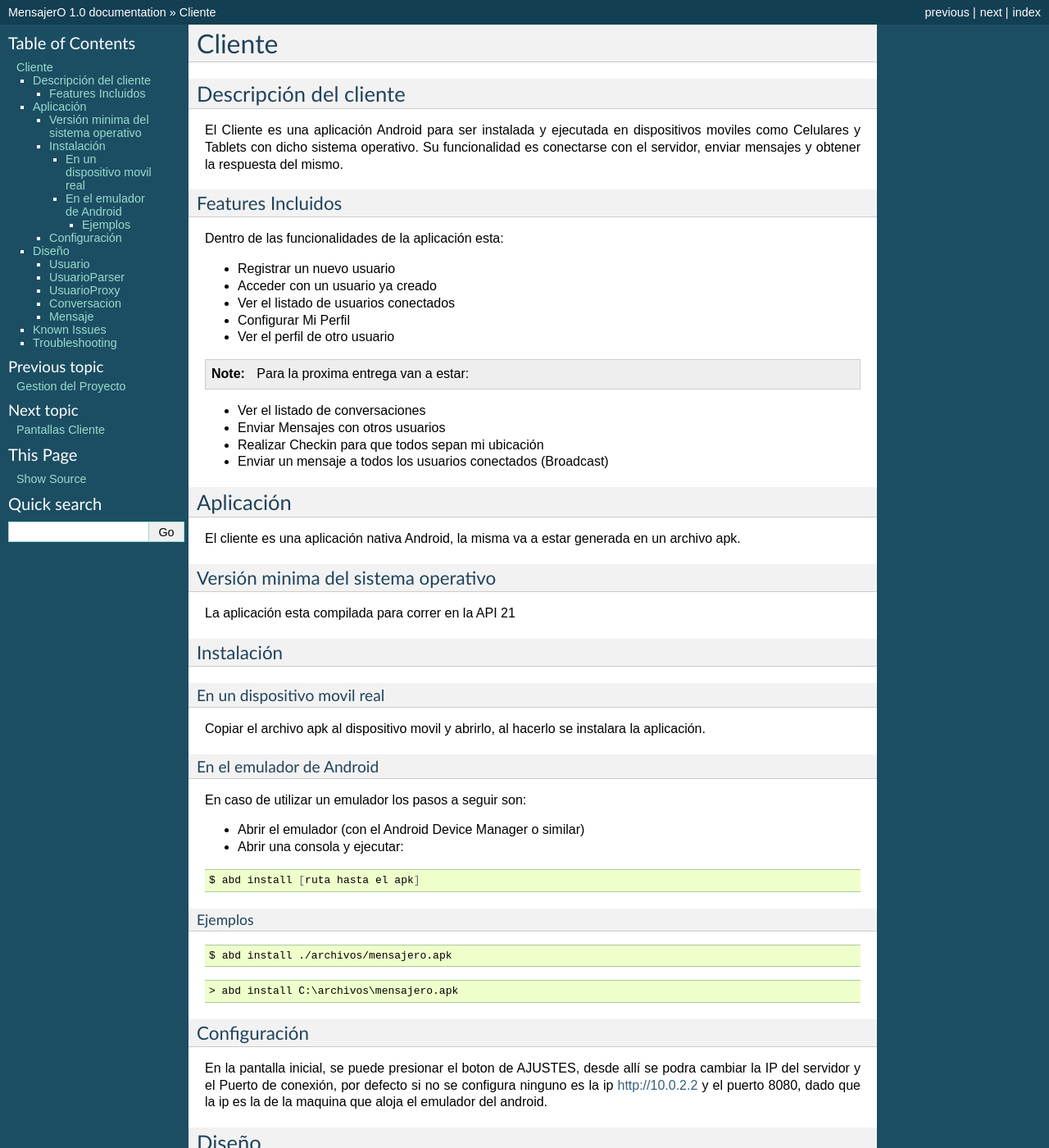
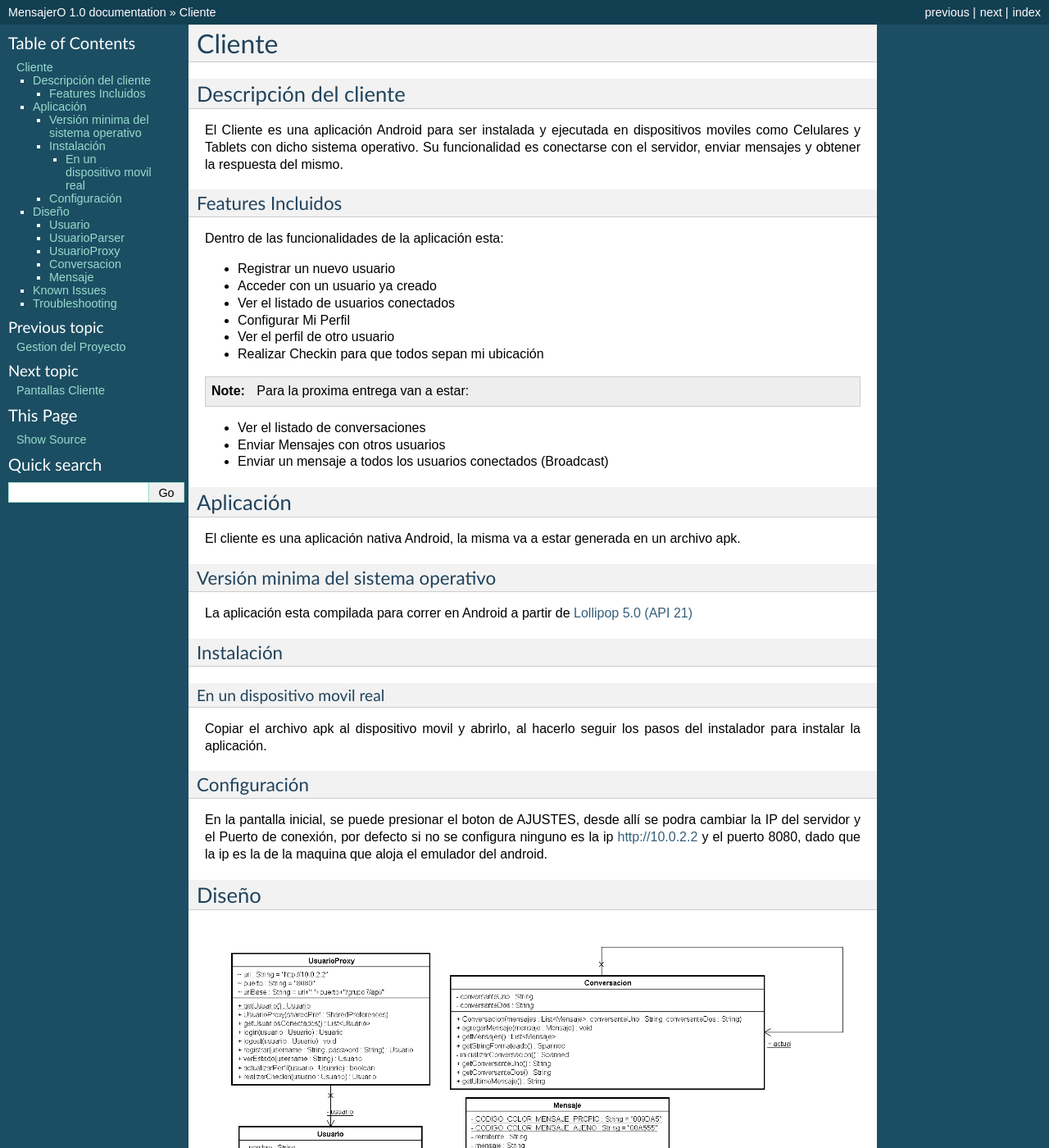
Before and after one commit to mellerster/7552Grupo7, a Sphinx documentation site: the page built from documentacion/source/Cliente.rst, in a window 1280 px wide and 1400 px high. Shown: the whole window at 82% size. Built offline with Sphinx 7.4.7, drawn with Linux system fonts in a browser that asks for light colours.

Commit message:
Actualizada documentacion del proyecto y cliente

```diff
--- a/documentacion/source/Cliente.rst
+++ b/documentacion/source/Cliente.rst
@@ -18,12 +18,12 @@
 * Ver el listado de usuarios conectados
 * Configurar Mi Perfil
 * Ver el perfil de otro usuario
+* Realizar Checkin para que todos sepan mi ubicación
 
 .. note:: Para la proxima entrega van a estar:
 
 * Ver el listado de conversaciones
 * Enviar Mensajes con otros usuarios
-* Realizar Checkin para que todos sepan mi ubicación
 * Enviar un mensaje a todos los usuarios conectados (Broadcast)
 
 **********
@@ -35,7 +35,7 @@
 Versión minima del sistema operativo
 ====================================
 
-La aplicación esta compilada para correr en la API 21
+La aplicación esta compilada para correr en Android a partir de `Lollipop 5.0 (API 21) <http://www.android.com/versions/lollipop-5-0/>`_
 
 Instalación
 ===========
@@ -43,31 +43,8 @@
 En un dispositivo movil real
 ----------------------------
 
-Copiar el archivo apk al dispositivo movil y abrirlo, al hacerlo se instalara la aplicación.
+Copiar el archivo apk al dispositivo movil y abrirlo, al hacerlo seguir los pasos del instalador para instalar la aplicación.
 
-En el emulador de Android
--------------------------
-
-En caso de utilizar un emulador los pasos a seguir son:
-
-* Abrir el emulador (con el Android Device Manager o similar)
-
-* Abrir una consola y ejecutar:
-
-.. sourcecode:: bash
-
-	$ abd install [ruta hasta el apk]
-
-Ejemplos
-........
-
-.. sourcecode:: bash
-
-	$ abd install ./archivos/mensajero.apk
-
-.. sourcecode:: batch
-
-	> abd install C:\archivos\mensajero.apk
 
 Configuración
 =============
```
Also changed, not shown: documentacion/source/Proyecto.rst (+25 -70 lines).
